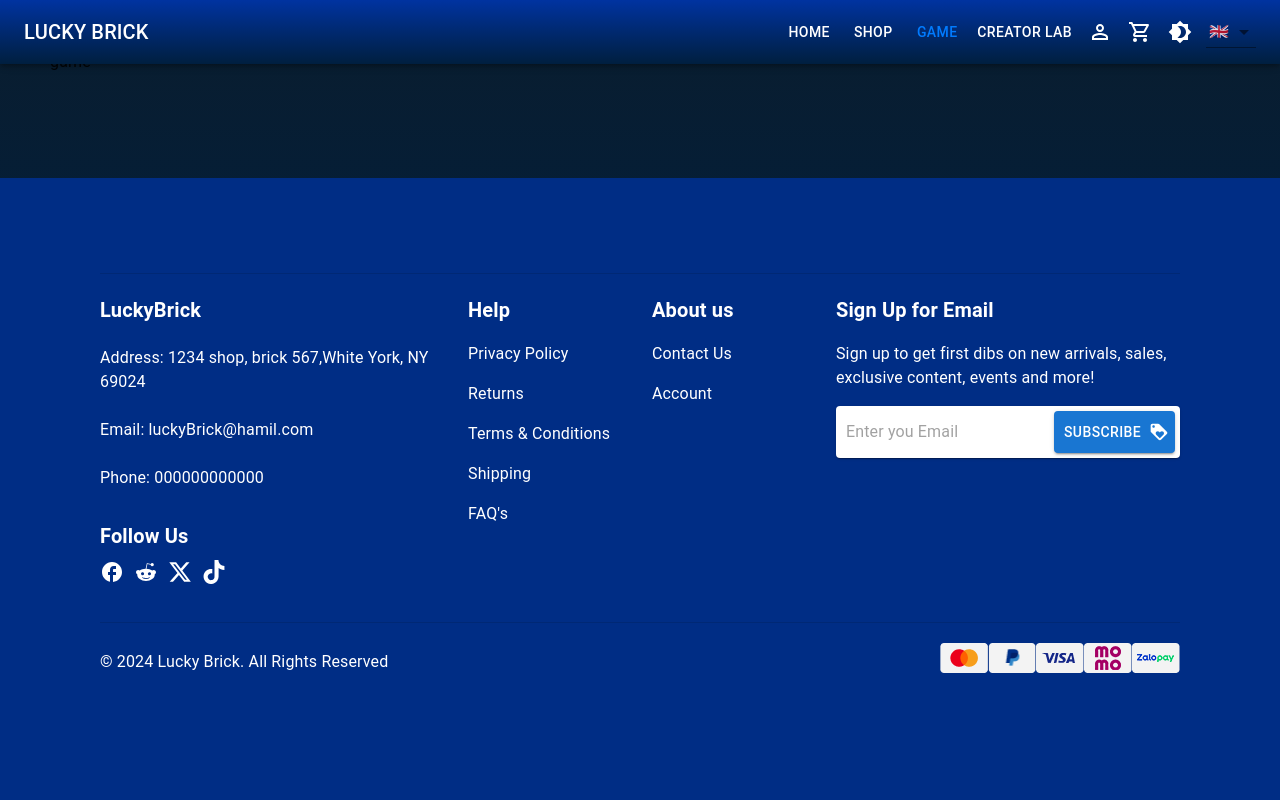
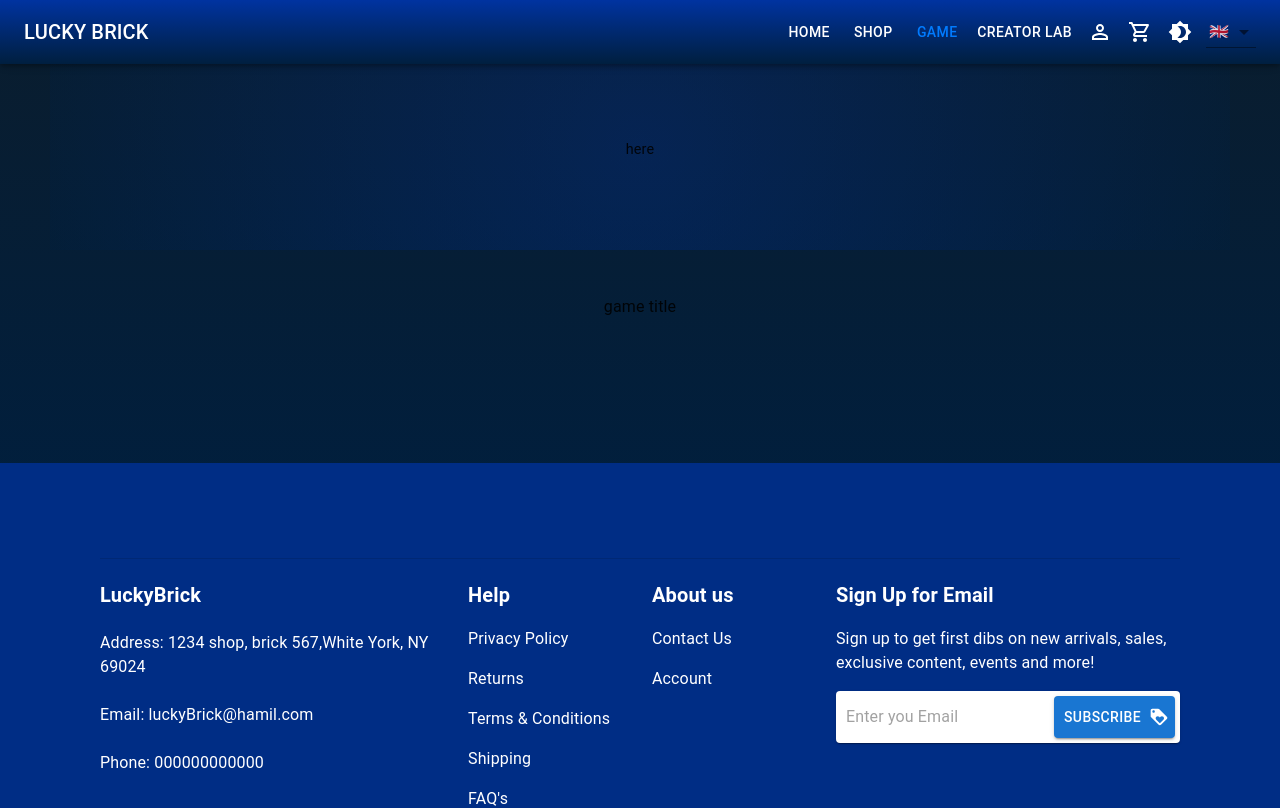
Before and after one commit to Levuthanhduoc/Wk-luckyBrick, a React (Vite) app: page /game in a window 1280 px wide. Shown: the top 808 px of the page. Built offline with nearby package versions, Linux system fonts and the light colour scheme.

Commit message:
add file

```diff
--- /dev/null
+++ b/src/components/content/game/gameCard.tsx
@@ -0,0 +1,34 @@
+import { Box, Typography } from "@mui/material"
+
+import CS from '../../../assets/css/component.module.css'
+import { useState } from "react"
+
+interface props{
+    sx?:Object,
+}
+function GameCard (props:props){
+    const [hover,setHover] = useState(false)
+
+    return(
+        <>
+             <Box sx={{...props.sx,position:"relative",display:"grid",placeItems:"center"}}
+                onMouseOver={()=>{setHover(true)}}
+                onMouseOut={()=>{setHover(false)}}>
+                <Box className = {`${CS.borderGaming} ${hover&&CS.borderGamingHover}`} sx={{borderRadius:"5px"}}/>
+                <Box sx={{position:"relative"}}>
+                    <Box>
+                        <Typography>
+                            game title
+                        </Typography>
+                    </Box>
+                    <Box>
+                        <img></img>
+                    </Box>
+                    <Box className = {"moreInfo"} sx={{position:"absolute"}}></Box>
+                </Box>
+            </Box>
+        </>
+    )
+}
+
+export default GameCard
--- a/src/components/content/game/webgame.tsx
+++ b/src/components/content/game/webgame.tsx
@@ -1,10 +1,32 @@
-import { Box } from "@mui/material";
+import { Box, Typography } from "@mui/material";
+import GameCard from "./gameCard";
 
 function WebGame(){
+    const centerCss = {
+        maxWidth:"1540px",width:"100%",margin:"auto",
+        padding:{sm:"45px 15px 70px 15px",md:"45px 30px 70px 30px",lg:"45px 50px 70px 50px"},
+    }
     return (
         <>
             <Box>
-                game
+                <Box sx={{
+                    backgroundImage:"radial-gradient(circle, rgba(0, 51, 160, 0.3), rgba(0, 31, 63, 0.3))",
+                    display:"flex",flexDirection:"column",
+                    justifyContent:"center",alignItems:"center",
+                    height:"200px",
+                }}>
+                        <Typography sx={{
+                            textAlign:"center",
+                            fontSize:"2em",
+                            fontWeight:"bolder"
+                        }}>
+                            {""}
+                        </Typography>
+                        <Typography sx={{fontSize:"0.9em"}}>here </Typography>
+                </Box>
+                <Box sx={centerCss}>
+                    <GameCard/>
+                </Box>
             </Box>
         </>
     )
--- a/src/components/extra/cutBar.tsx
+++ b/src/components/extra/cutBar.tsx
@@ -1,4 +1,4 @@
-import { Box, FormControl, SpeedDial, SpeedDialAction, SpeedDialIcon } from "@mui/material"
+import { Box, SpeedDial, SpeedDialAction, SpeedDialIcon } from "@mui/material"
 import CS from '../../assets/css/component.module.css'
 import { t } from "i18next"
 import isEven from "../../assets/module/isEven"
```
